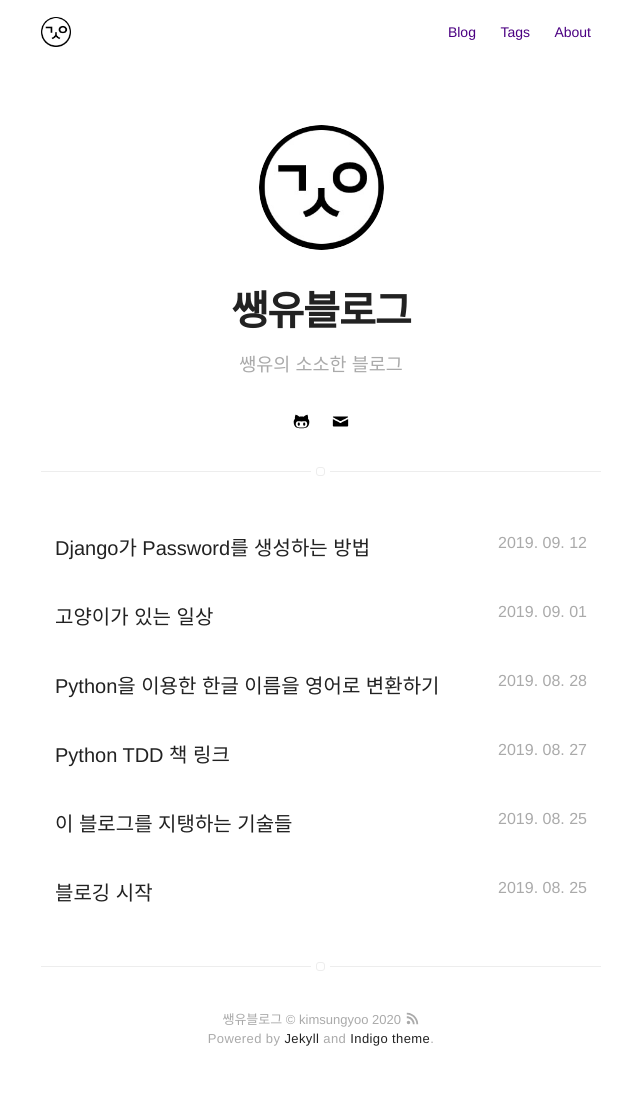
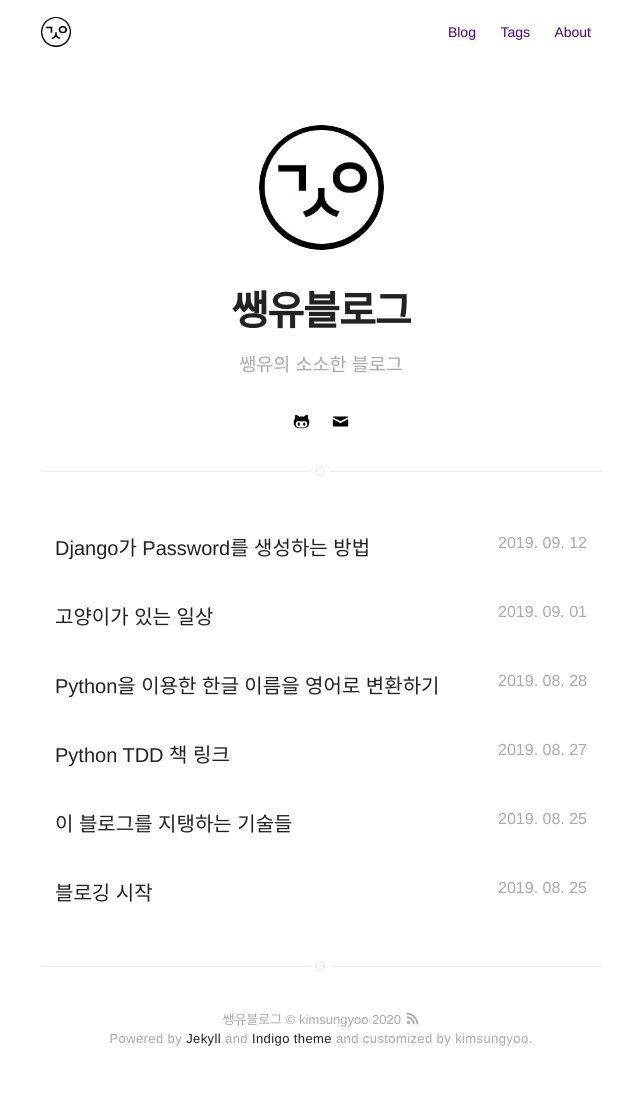
Before and after one commit to kimsungyoo/kimsungyoo.github.io, a Jekyll site: the page built from blog/index.html, in a window 1280 px wide. Shown: the whole page, without its empty margins (319-959 px from the left). Built offline with Jekyll 4.4.1, drawn with Linux system fonts in a browser that asks for light colours; part of the change alters nothing that is shown.

Commit message:
kimsungyoo.com에 맞춰 README.md 변경

```diff
--- a/_config.yml
+++ b/_config.yml
@@ -3,7 +3,7 @@ name: 쌩유블로그
 bio: 쌩유의 소소한 블로그
 
 # twitter summary info
-description: 쌩유의 소소한 블로그
+description: 사소한 개발 이야기와 고양이 사진 약간.
 
 # if it's an external image, update below for true
 # better with square images
@@ -106,7 +106,7 @@ plugins:
   - jekyll-admin
 
 jekyll-mentions:
-    base_url: https://github.com
+    base_url: https://www.kimsungyoo.com
 
 compress_html:
     ignore:
--- a/_includes/footer.html
+++ b/_includes/footer.html
@@ -2,6 +2,6 @@
     {{ site.name }} © {{ site.authors.kimsungyoo.name }} {{ site.time | date: '%Y' }} <a class="link" href="{{ site.url }}/feed.xml" target="_blank"><svg class="icon icon-rss"><use xlink:href="#icon-rss"></use></svg></a>
 
     <p class="extra">
-        Powered by <a class="link" href="https://jekyllrb.com/" target="_blank">Jekyll</a> and <a class="link" href="https://github.com/sergiokopplin/indigo" target="_blank">Indigo theme</a>.
+        Powered by <a class="link" href="https://jekyllrb.com/" target="_blank">Jekyll</a> and <a class="link" href="https://github.com/sergiokopplin/indigo" target="_blank">Indigo theme</a> and customized by kimsungyoo.
     </p>
 </footer>
--- a/blog/index.html
+++ b/blog/index.html
@@ -16,7 +16,7 @@ title: Blog
 			{% endif %}
 		{% endfor %}
 
-		{% include pagination.html%}
+		{% include pagination.html %}
 	{% else %}
 		{% for post in site.posts %}
 			{% if post.category == 'blog' %}
```
Also changed, not shown: README.md.
